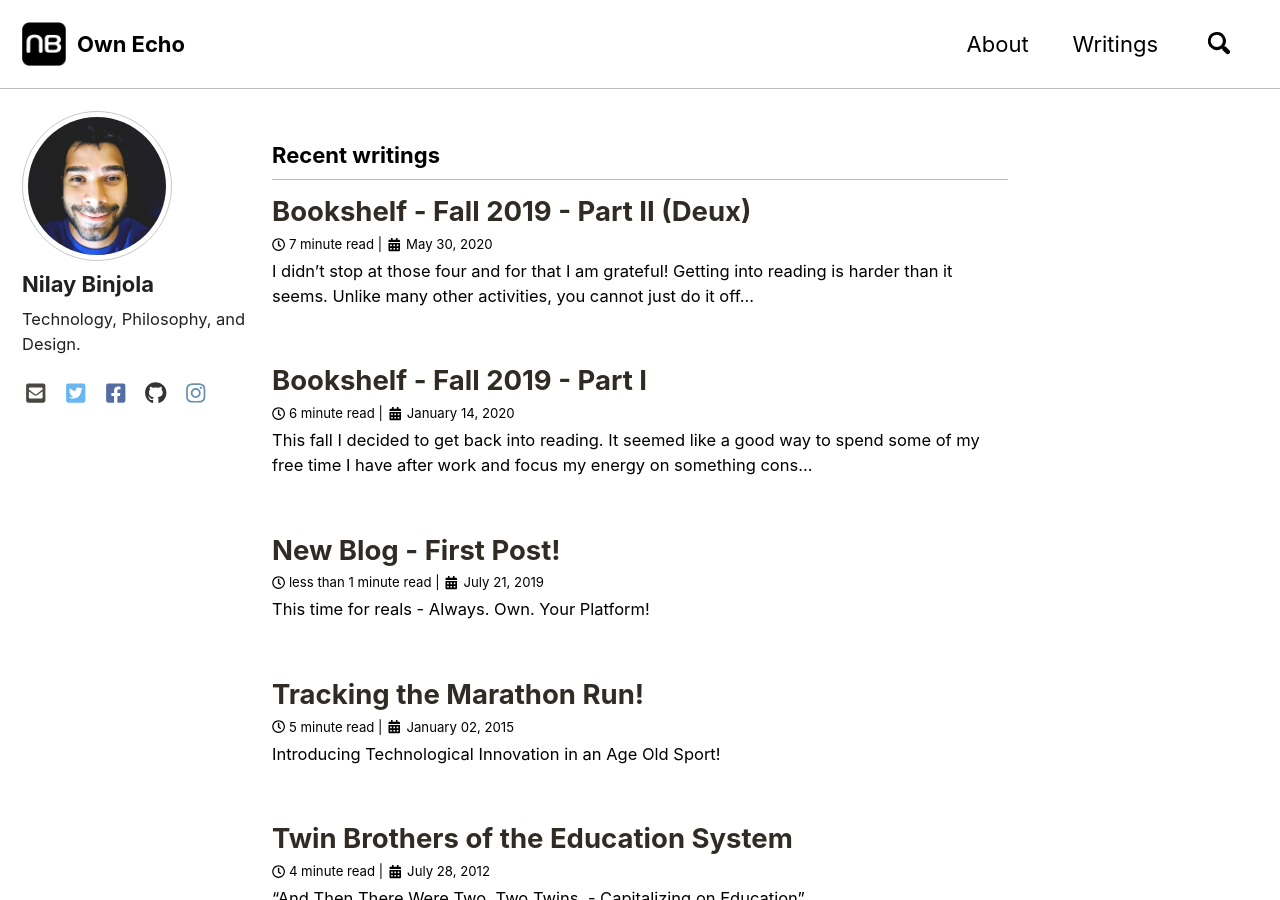
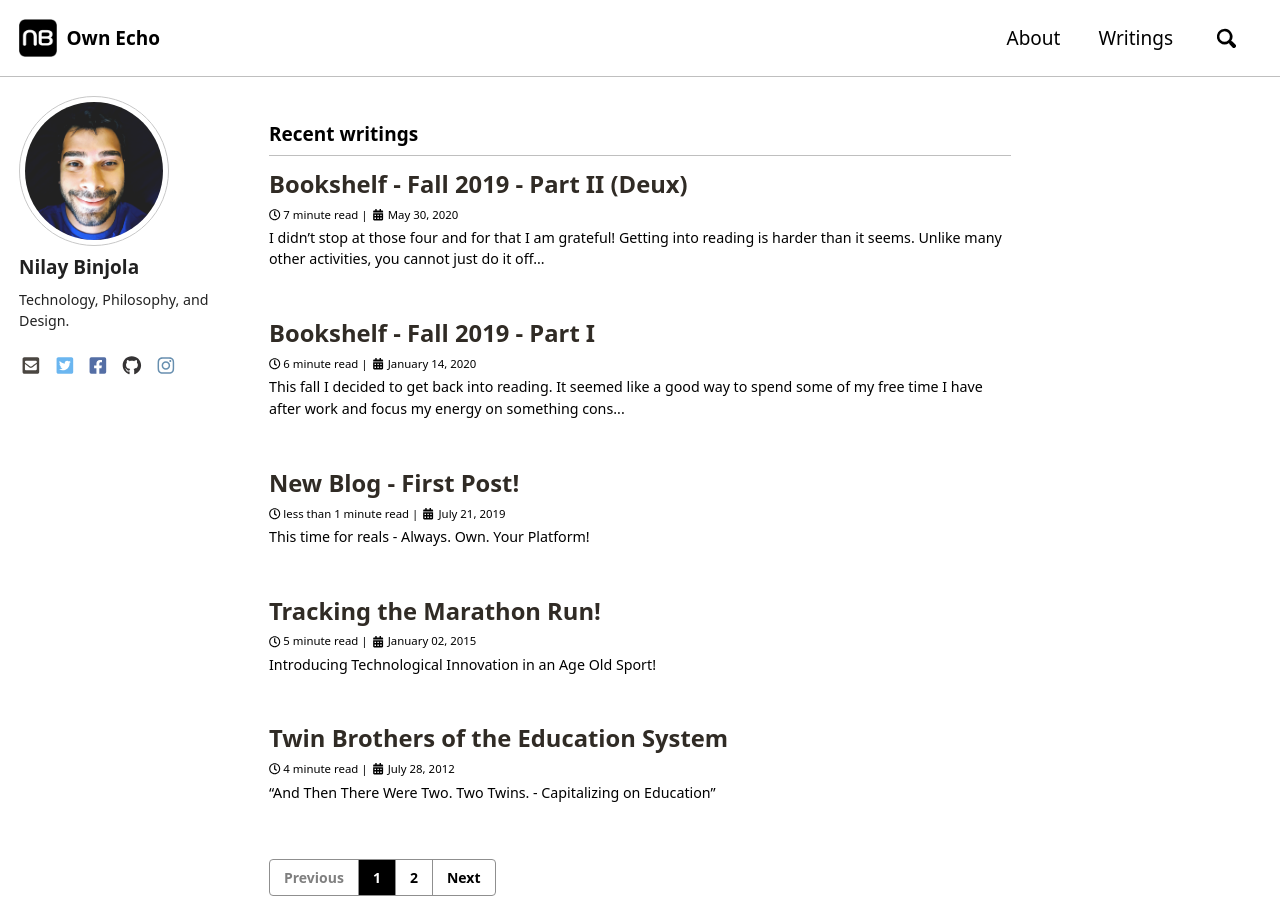
Before and after one commit to nitral/nitral.github.io, a Jekyll site: the page built from index.html, in a window 1280 px wide and 900 px high. Built offline with Jekyll 4.4.1, drawn with Linux system fonts in a browser that asks for light colours; cached includes are drawn as plain includes; nearby versions of some CDN libraries; the list of posts is cut into pages by our own code.

Commit message:
Changed font size and family

```diff
--- a/_sass/minimal-mistakes/_reset.scss
+++ b/_sass/minimal-mistakes/_reset.scss
@@ -11,15 +11,15 @@ html {
   font-size: 16px;
 
   @include breakpoint($medium) {
-    font-size: 18px;
+    font-size: 17px;
   }
 
   @include breakpoint($large) {
-    font-size: 20px;
+    font-size: 17px;
   }
 
   @include breakpoint($x-large) {
-    font-size: 22px;
+    font-size: 19px;
   }
 
   -webkit-text-size-adjust: 100%;
--- a/_sass/minimal-mistakes/skins/myawesomeskin.scss
+++ b/_sass/minimal-mistakes/skins/myawesomeskin.scss
@@ -17,6 +17,9 @@ $navicon-link-color-hover: mix(#fff, $text-color, 80%) !default;
 $right-sidebar-width-narrow: 150px !default;
 $right-sidebar-width: 250px !default;
 $right-sidebar-width-wide: 350px !default;
+
+$sans-serif: "Noto Sans", -apple-system, BlinkMacSystemFont, "Roboto",
+  "Segoe UI", "Helvetica Neue", "Lucida Grande", Arial, sans-serif !default;
 
 $general-link-hover-color: #0074D9;
 $masthead-hover-color: #FF4136;
```
